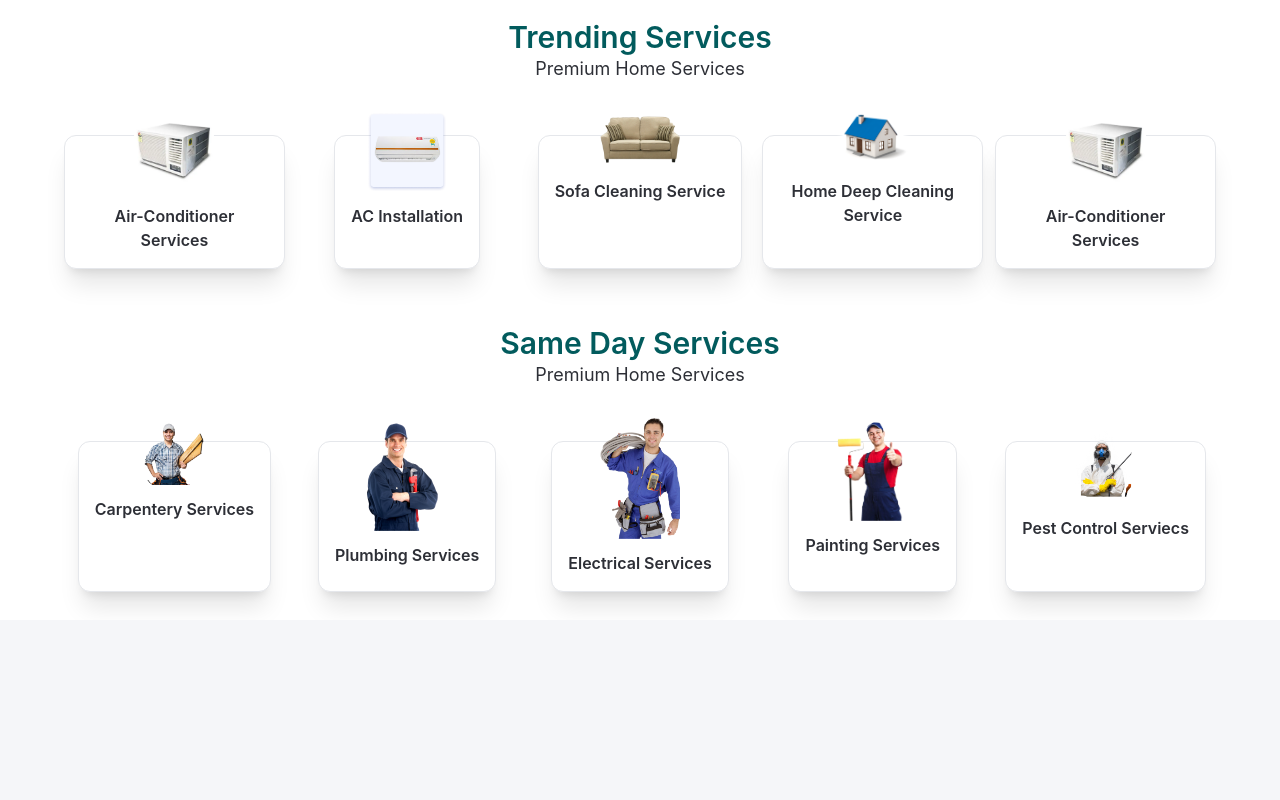
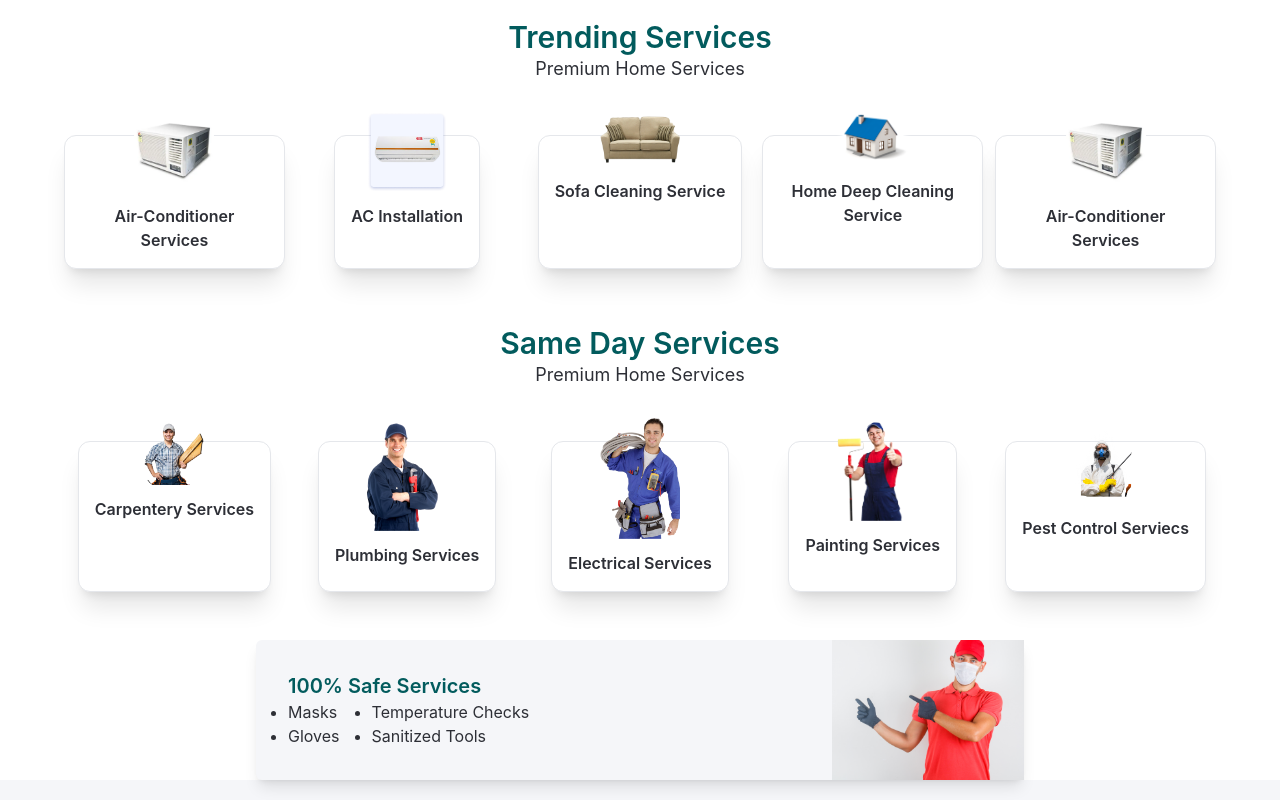
Before and after one commit to mohammadshariful/services24, a React (Create React App) app: page / in a window 1280 px wide. Shown: the part 941-1741 px from the top of the page. Before the commit the page ends 1561 px from the top, so only its background shows below. Built offline with nearby package versions, Linux system fonts and the light colour scheme.

Commit message:
safe add component

```diff
--- a/src/pages/Home/BannerSection.js
+++ b/src/pages/Home/BannerSection.js
@@ -91,11 +91,11 @@ const BannerSection = () => {
             Home services, on demand
           </h2>
 
-          <div class="mt-4 relative w-3/5 mx-auto ">
+          <div className="mt-4 relative w-3/5 mx-auto ">
             <input
               type="text"
               placeholder="Searc for a service"
-              class="input w-full px-10 "
+              className="input w-full px-10 "
             />
             <span className="absolute top-4 left-2 pr-2">
               <BsSearch />
--- a/src/pages/Home/Home.js
+++ b/src/pages/Home/Home.js
@@ -1,5 +1,6 @@
 import React from "react";
 import BannerSection from "./BannerSection";
+import Safe from "./Safe";
 import SameDayServices from "./SameDayServices";
 import TrendingServices from "./TrendingServices";
 
@@ -9,6 +10,7 @@ const Home = () => {
       <BannerSection />
       <TrendingServices />
       <SameDayServices />
+      <Safe />
     </>
   );
 };
--- /dev/null
+++ b/src/pages/Home/Safe.js
@@ -0,0 +1,28 @@
+import React from "react";
+import safeImg from "../../assets/images/safe.png";
+const Safe = () => {
+  return (
+    <section className="w-full lg:w-[60%] mx-auto my-5 flex justify-center bg-base-100 shadow-lg rounded-md">
+      <div className="w-1/2 lg:w-3/4 p-8">
+        <h3 className="text-primary font-semibold text-xl">
+          100% Safe Services
+        </h3>
+        <div className="flex  items-center gap-8">
+          <ul className="list-disc">
+            <li>Masks</li>
+            <li>Gloves</li>
+          </ul>
+          <ul className="list-disc">
+            <li>Temperature Checks</li>
+            <li>Sanitized Tools</li>
+          </ul>
+        </div>
+      </div>
+      <div className="w-1/2 lg:w-1/4">
+        <img className="h-full object-cover" src={safeImg} alt="" />
+      </div>
+    </section>
+  );
+};
+
+export default Safe;
--- a/src/shared/BottomNav/BottomNav.js
+++ b/src/shared/BottomNav/BottomNav.js
@@ -5,22 +5,22 @@ import booking from "../../assets/images/bookings.png";
 const BottomNav = () => {
   return (
     <div className="fixed bottom-0 left-0 lg:hidden z-40 ">
-      <div class="btm-nav bg-white py-2 font-semibold">
+      <div className="btm-nav bg-white py-2 font-semibold">
         <button className="text-secondary">
           <AiOutlineHome className="text-2xl" />
-          <span class="btm-nav-label">Home</span>
+          <span className="btm-nav-label">Home</span>
         </button>
         <button>
           <img src={booking} alt="" />
-          <span class="btm-nav-label">Bookings</span>
+          <span className="btm-nav-label">Bookings</span>
         </button>
         <button>
           <AiOutlineHeart className="text-2xl" />
-          <span class="btm-nav-label">Favourite</span>
+          <span className="btm-nav-label">Favourite</span>
         </button>
         <button>
           <VscAccount className="text-xl" />
-          <span class="btm-nav-label">Accounts</span>
+          <span className="btm-nav-label">Accounts</span>
         </button>
       </div>
     </div>
--- a/src/shared/Menubar/Menubar.js
+++ b/src/shared/Menubar/Menubar.js
@@ -18,7 +18,7 @@ const Menubar = () => {
           <ul className="flex justify-center items-center gap-6 font-semibold">
             <li>Blog</li>
             <li>Career</li>
-            <li tabindex="0" class="collapse collapse-arrow">
+            <li tabindex="0" className="collapse collapse-arrow">
               <span className="collapse-title">My Account</span>
             </li>
             <li className="text-xl">
```
Also changed, not shown: src/assets/images/safe.png (added).
